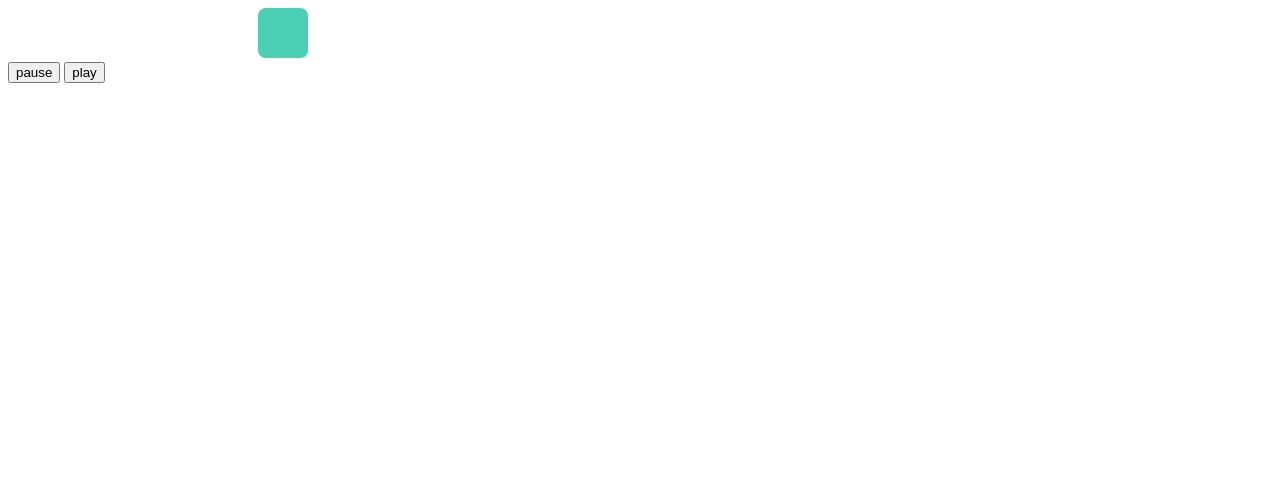
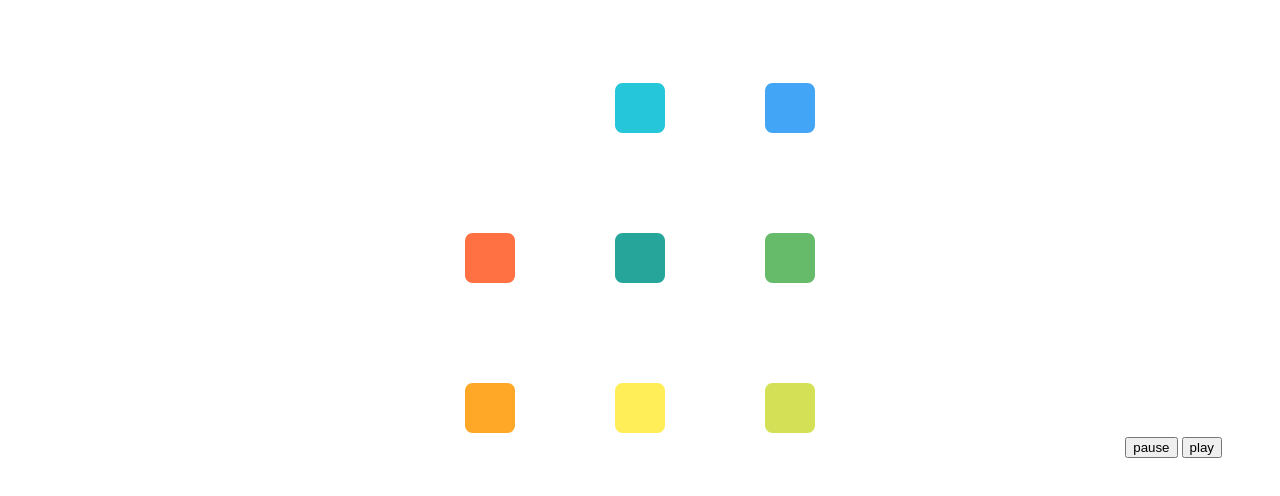
Before and after one commit to nus3/svg-template, a plain HTML site: page index.html in a window 1280 px wide. Drawn offline with Linux system fonts and the light colour scheme.

Commit message:
feat: animation01.

```diff
--- a/index.html
+++ b/index.html
@@ -9,12 +9,20 @@
     <title>Document</title>
 </head>
 <body>
-    <div>
-        <object data="./img/pointer.svg" type="image/svg+xml" id="pointer"></object>
+    <div class="container">
+        <object id="pointer1" class="pointer pointer1" data="./img/color1.svg" type="image/svg+xml"></object>
+        <object id="pointer2" class="pointer pointer2" data="./img/color2.svg" type="image/svg+xml"></object>
+        <object id="pointer3" class="pointer pointer3" data="./img/color3.svg" type="image/svg+xml"></object>
+        <object id="pointer4" class="pointer pointer4" data="./img/color4.svg" type="image/svg+xml"></object>
+        <object id="pointer5" class="pointer pointer5" data="./img/color5.svg" type="image/svg+xml"></object>
+        <object id="pointer6" class="pointer pointer6" data="./img/color6.svg" type="image/svg+xml"></object>
+        <object id="pointer7" class="pointer pointer7" data="./img/color7.svg" type="image/svg+xml"></object>
+        <object id="pointer8" class="pointer pointer8" data="./img/color8.svg" type="image/svg+xml"></object>
+        <div class="buttonBar">
+            <button type="button" onclick="pause()">pause</button>
+            <button type="button" onclick="play()">play</button>
+        </div>
     </div>
-
-    <button type="button" onclick="pause()">pause</button>
-    <button type="button" onclick="play()">play</button>
 <script src="./vendor/anime.min.js"></script>
 <script src="./main.js"></script>
 </body>
--- a/main.js
+++ b/main.js
@@ -1,10 +1,49 @@
 
-var animation = anime({
-    targets: '#pointer',
-    translateX: 250,
+// opacityプロパティはデフォルトのパラメータに設定できない
+var animation = anime.timeline({
     easing: 'linear',
-    duration: 300,
+    duration: 500,
     loop: false,
+})
+
+// HACK: 冗長な書き方
+animation.add({
+    targets: '#pointer1',
+    translateY: -150,
+    opacity: 1,
+})
+animation.add({
+    targets: '#pointer2',
+    translateX: 150,
+    translateY: -150,
+    opacity: 1,
+})
+animation.add({
+    targets: '#pointer3',
+    translateX: 150,
+    opacity: 1,
+})
+animation.add({
+    targets: '#pointer4',
+    translateY: 150,
+    translateX: 150,
+    opacity: 1,
+})
+animation.add({
+    targets: '#pointer5',
+    translateY: 150,
+    opacity: 1,
+})
+animation.add({
+    targets: '#pointer6',
+    translateY: 150,
+    translateX: -150,
+    opacity: 1,
+})
+animation.add({
+    targets: '#pointer7',
+    translateX: -150,
+    opacity: 1,
 })
 
 const pause = () => {
--- a/style.css
+++ b/style.css
@@ -1,5 +1,43 @@
-.dot {
+.container {
+    width: 100%;
+    height: 500px;
+    position: relative;
+}
+
+.pointer {
     position: absolute;
-    top: -15px;
-    left: -15px;
+    margin: auto;
+    top: 0;
+    right: 0;
+    left: 0;
+    bottom: 0;
 }
+
+/* HACK: 冗長な書き方 */
+.pointer1 {
+    opacity: 0;
+}
+.pointer2 {
+    opacity: 0;
+}
+.pointer3 {
+    opacity: 0;
+}
+.pointer4 {
+    opacity: 0;
+}
+.pointer5 {
+    opacity: 0;
+}
+.pointer6 {
+    opacity: 0;
+}
+.pointer7 {
+    opacity: 0;
+}
+
+.buttonBar {
+    position: absolute;
+    right: 50px;
+    bottom: 50px;
+}
```
Also changed, not shown: img/color1.svg (added), img/color2.svg (added), img/color3.svg (added), img/color4.svg (added), img/color5.svg (added), img/color6.svg (added), img/color7.svg (added), img/color8.svg (added).
